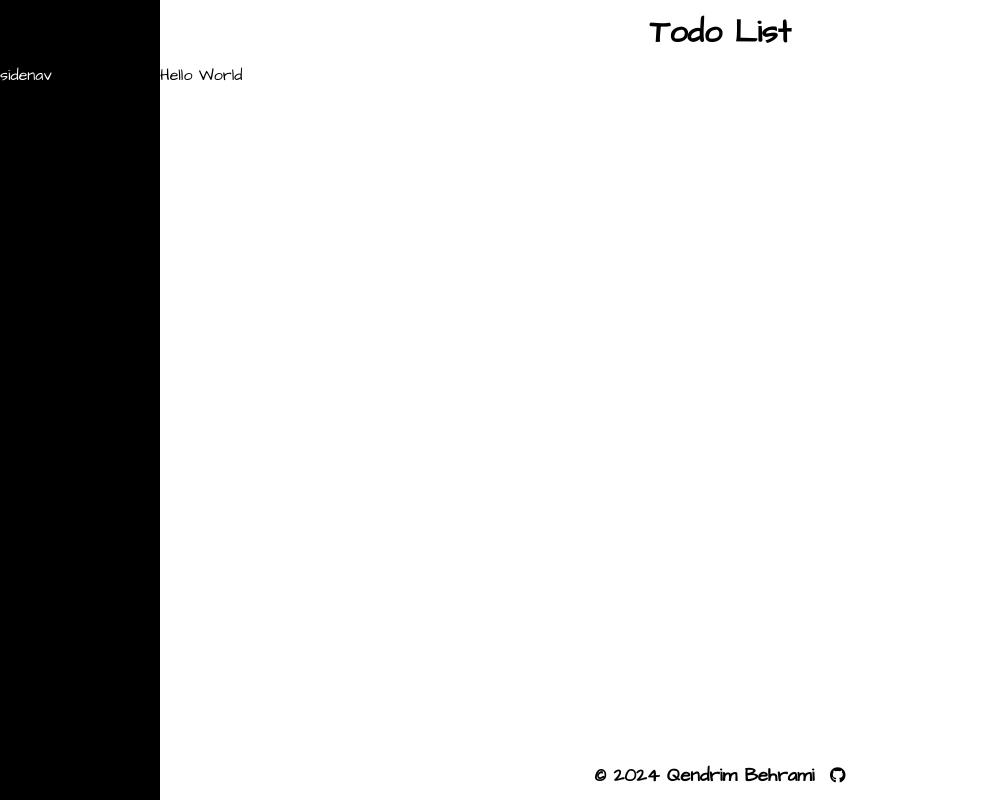
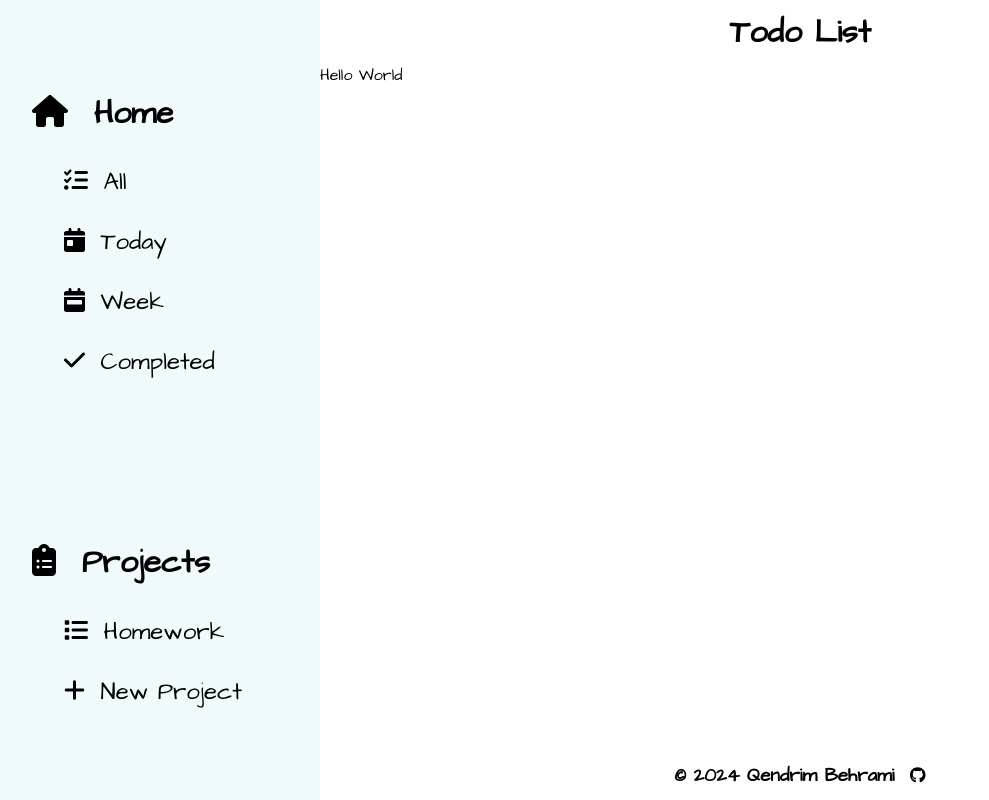
Before and after one commit to QendrimBehrami/Todo-List, a website built with webpack: page src/views/index.html in a window 1280 px wide. Shown: the whole page, without its empty margins (0-989 px from the left). Built offline with nearby package versions, Linux system fonts and the light colour scheme.

Commit message:
Implement sidebar

```diff
--- a/src/views/index.html
+++ b/src/views/index.html
@@ -9,9 +9,36 @@
     <header><h1>Todo List</h1></header>
 
     <div id="sidenav">
-      <!-- <button id="all-tasks-button"></button>
-      <button id="today-tasks-button"></button> -->
-      sidenav
+      <nav id="page-nav">
+        <h2><i class="fa-solid fa-house"></i>&nbsp;&nbsp;Home</h2>
+        <div class="page-element rotate-left">
+          <i class="fa-solid fa-list-check"></i>
+          <button id="all-button">All</button>
+        </div>
+        <div class="page-element rotate-right">
+          <i class="fa-solid fa-calendar-day"></i>
+          <button id="today-tasks-button">Today</button>
+        </div>
+        <div class="page-element rotate-left">
+          <i class="fa-solid fa-calendar-week"></i>
+          <button id="week-tasks-button">Week</button>
+        </div>
+        <div class="page-element rotate-right">
+          <i class="fa-solid fa-check"></i>
+          <button id="completed-tasks-button">Completed</button>
+        </div>
+      </nav>
+      <div id="projects">
+        <h2><i class="fa-solid fa-clipboard-list"></i>&nbsp;&nbsp;Projects</h2>
+        <div class="page-element">
+          <i class="fa-solid fa-list"></i>
+          <button id="Homework-button">Homework</button>
+        </div>
+        <div class="page-element rotate-left">
+          <i class="fa-solid fa-plus"></i>
+          <button id="new-project-button">New Project</button>
+        </div>
+      </div>
     </div>
     <main>Hello World</main>
 
--- a/src/views/mainView.ts
+++ b/src/views/mainView.ts
@@ -2,9 +2,29 @@ import "./../../static/style.css";
 
 import { library, dom } from "@fortawesome/fontawesome-svg-core";
 import { faGithub } from "@fortawesome/free-brands-svg-icons";
+import {
+  faTasks,
+  faCalendarDay,
+  faCalendarWeek,
+  faCheck,
+  faHouse,
+  faList,
+  faClipboardList,
+  faPlus,
+} from "@fortawesome/free-solid-svg-icons";
 
 // Add the icons to the library
-library.add(faGithub);
+library.add(
+  faGithub,
+  faTasks,
+  faCalendarDay,
+  faCalendarWeek,
+  faCheck,
+  faHouse,
+  faList,
+  faClipboardList,
+  faPlus
+);
 
 // Tell FontAwesome to watch the DOM and add the SVGs when it finds icons
 dom.watch();
--- a/static/style.css
+++ b/static/style.css
@@ -11,7 +11,7 @@ body {
   height: 100vh;
   display: grid;
   grid-template-rows: 4rem auto 3rem;
-  grid-template-columns: 10rem auto;
+  grid-template-columns: 20rem auto;
   grid-template-areas: "nav header" "nav main" "nav footer";
   margin: 0;
   padding: 0;
@@ -47,8 +47,55 @@ main {
 
 #sidenav {
   grid-area: nav;
-  background-color: black;
-  color: white;
+  background-color: rgba(240, 250, 250, 1);
+
+  color: black;
   padding-top: 4rem;
   padding-bottom: 3rem;
+  padding-left: 2rem;
+  padding-right: 2rem;
 }
+
+#sidenav button,
+#projects button {
+  background-color: inherit;
+  color: inherit;
+  border: none;
+  cursor: pointer;
+  font-family: inherit;
+  font-size: 1.5rem;
+}
+
+.rotate-left:hover {
+  font-style: italic;
+  transform: scale(1.2) rotate(-5deg);
+}
+
+.rotate-right:hover {
+  font-style: italic;
+  transform: scale(1.2) rotate(5deg);
+}
+
+#sidenav h2,
+#projects h2 {
+  font-size: 2rem;
+  margin-bottom: 0.3rem;
+}
+
+#page-nav,
+#projects {
+  display: flex;
+  flex-direction: column;
+  gap: 1.5rem;
+}
+
+#projects > .page-element,
+#page-nav > .page-element {
+  direction: flex;
+  font-size: 1.5rem;
+  padding-left: 2rem;
+}
+
+#projects h2 {
+  margin-top: 10rem;
+}
```
